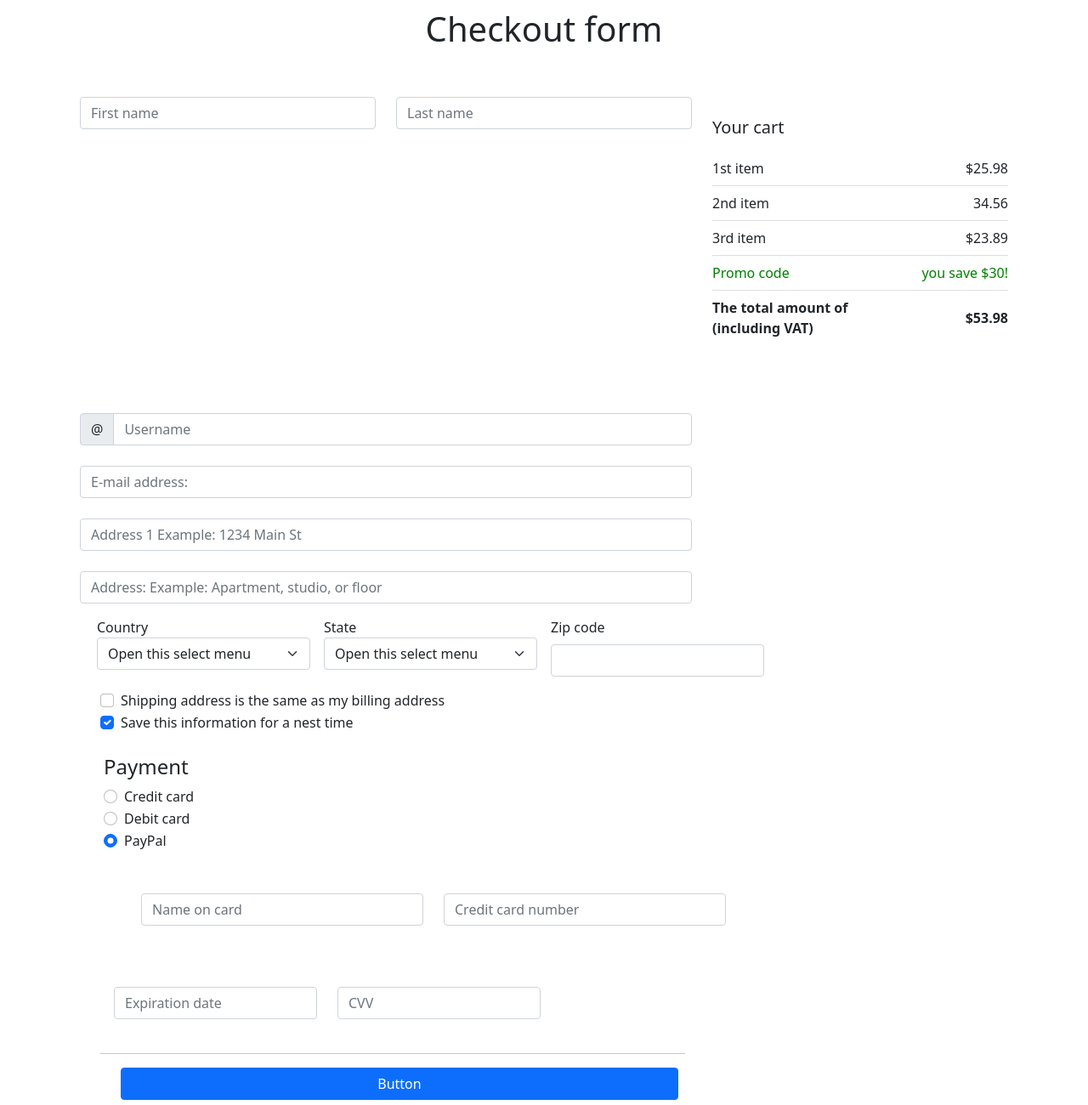
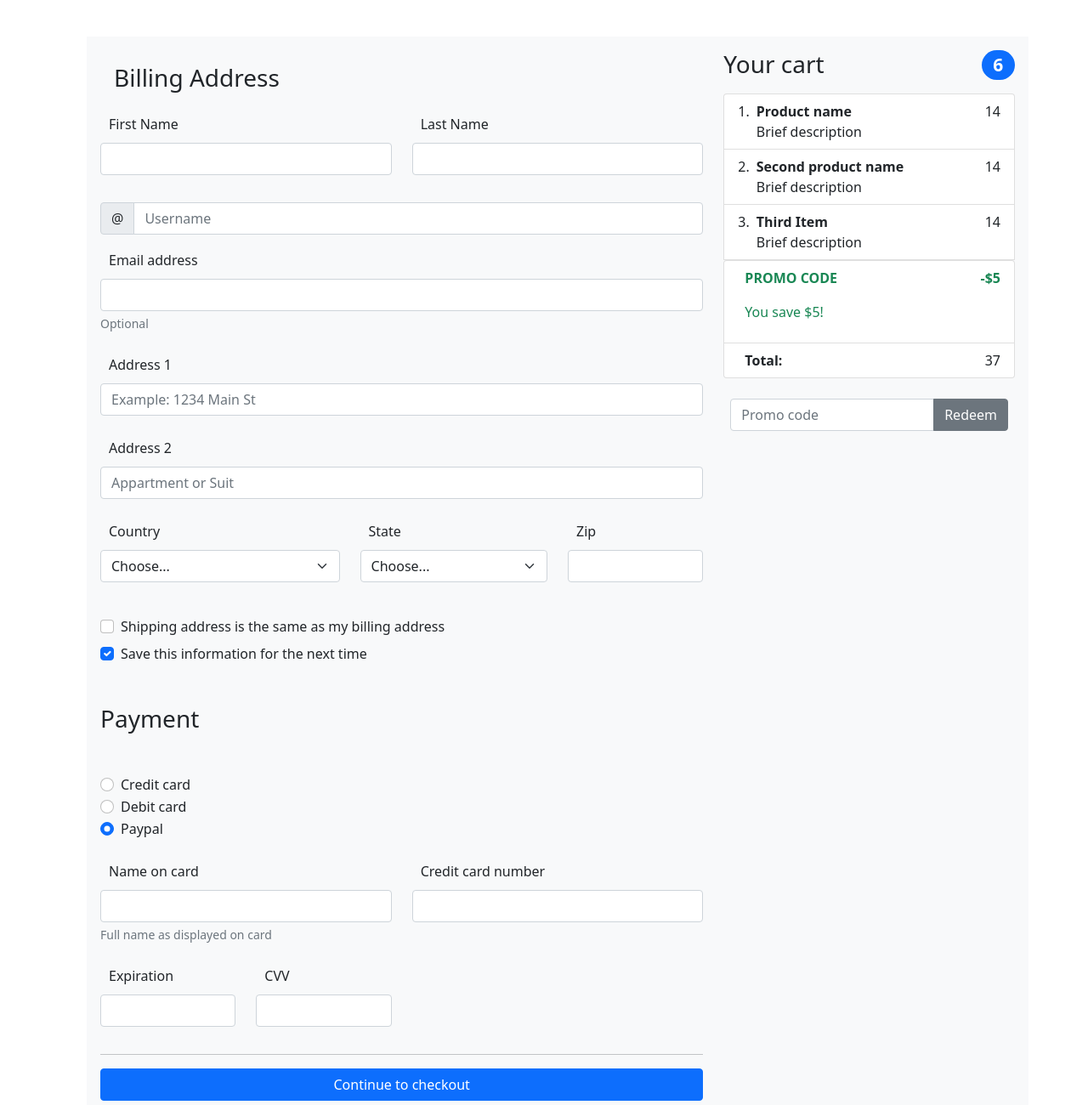
Before and after one commit to Fabio-Cristovao/aulas, a plain HTML site: page layout-exercise/index.html in a window 1280 px wide. Shown: the part 1560-2860 px from the top of the page at 85% size. Drawn offline with nearby package versions, Linux system fonts and the light colour scheme.

Commit message:
layout exercise v2

```diff
--- a/layout-exercise/index.html
+++ b/layout-exercise/index.html
@@ -1,6 +1,5 @@
 <!DOCTYPE html>
 <html lang="en">
-
   <head>
     <meta charset="UTF-8">
     <meta http-equiv="X-UA-Compatible" content="IE=edge">
@@ -58,7 +57,7 @@
         </div>
       </div>
     </nav>
-  <div class="container g-4">
+    <div class="container g-3">
       <div class="container text-center m-3">
         <div class="row">
           <div class="col-3"></div>
@@ -72,10 +71,10 @@
           </div>
         </div>
       </div>
-    <div class="container text-center m-5">
+      <div class="container text-center mb-5">
         <div class="row">
           <div class="col"></div>
-        <div class="col-6">
+          <div class="col-10">
             <button>First call to action </button>
             <button>Second call to action</button>
           </div>
@@ -167,7 +166,6 @@
                 <button type="button" class="btn btn-primary btn-sm">Small button</button>
                 <button type="button" class="btn btn-secondary btn-sm">Small button</button>
               </div>
-
             </div>
           </div>
           <div class="col">
@@ -196,235 +194,201 @@
           </div>
         </div>
       </div>
-    <div class="row p-5 text-center">
+      <div class="row p-5 mb-3 text-center">
         <div class="col">
           <h1>Checkout form</h1>
         </div>
       </div>
-    <form>
+      <div class="container bg-light p-3 m-3">
         <div class="row">
-        <div class="col-4">
-          <input type="text" class="form-control" placeholder="First name" aria-label="First name">
-        </div>
-        <div class="col-4">
-          <input type="text" class="form-control" placeholder="Last name" aria-label="Last name">
-        </div>
-        <div class="col-4">      <!-- Card -->
+          <div class="col-8">
+            <h3 class="m-3">Billing Address</h3>
+            <div class="row mb-3">
+              <div class="col-6">
                 <div class="mb-3">
-            <div class="pt-4">
-
-              <h5 class="mb-3">Your cart</h5>
-
-              <ul class="list-group list-group-flush">
-                <li class="list-group-item d-flex justify-content-between align-items-center px-0">
-                  1st item
-                  <span>$25.98</span>
-                </li>
-
-                <li class="list-group-item d-flex justify-content-between align-items-center px-0">
-                2nd item
-                  <span>34.56</span>
-                </li>
-                <li class="list-group-item d-flex justify-content-between align-items-center px-0">
-                  3rd item
-                  <span>$23.89</span>
-                </li>
-                <li class="list-group-item d-flex justify-content-between align-items-center px-0 promo-code"
-
-                >
-                  Promo code
-                  <span>you save $30!</span>
-                </li>
-
-                <li class="list-group-item d-flex justify-content-between align-items-center border-0 px-0 mb-3">
-                  <div>
-                    <strong>The total amount of</strong>
-                    <strong>
-                      <p class="mb-0">(including VAT)</p>
-                    </strong>
-                  </div>
-                  <span><strong>$53.98</strong></span>
-                </li>
-              </ul>
-
-              <form>
-                <label for="promo-code"></label>
-              </form>
-
+                  <label for="exampleFormControlInput1" class="form-label">First Name</label>
+                  <input type="email" class="form-control" id="exampleFormControlInput1">
                 </div>
               </div>
-          <!-- Card -->
-    </div>
-        <div class="col-8 g-4">
-          <label class="visually-hidden" for="autoSizingInputGroup">Username</label>
-          <div class="input-group">
-            <div class="input-group-text">@</div>
-            <input type="text" class="form-control" id="autoSizingInputGroup" placeholder="Username">
+              <div class="col-6">
+                <div class="mb-3">
+                  <label for="exampleFormControlInput1" class="form-label">Last Name</label>
+                  <input type="email" class="form-control" id="exampleFormControlInput1">
                 </div>
               </div>
-        <div class="col-8 g-4">
-          <div class="col-auto">
-            <input type="email" class="form-control" id="inputEmail3" placeholder="E-mail address:">
             </div>
+            <div class="input-group mb-2">
+              <span class="input-group-text" id="basic-addon1">@</span>
+              <input type="text" class="form-control" placeholder="Username" aria-label="Username"
+                aria-describedby="basic-addon1">
             </div>
-        <div class="col-8 g-4">
-          <input type="text" class="form-control" id="inputAddress" placeholder="Address 1 Example: 1234 Main St">
+            <div class="mb-3">
+              <label for="exampleInputEmail1" class="form-label">Email address</label>
+              <input type="email" class="form-control" id="exampleInputEmail1" aria-describedby="emailHelp">
+              <div id="emailHelp" class="form-text">Optional</div>
             </div>
-        <div class="col-8 g-4">
-          <input type="text" class="form-control" id="inputAddress2"
-            placeholder="Address: Example: Apartment, studio, or floor">
+            <div class="mb-3">
+              <label for="exampleInputEmail1" class="form-label">Address 1</label>
+              <input type="email" class="form-control" id="exampleInputEmail1" aria-describedby="emailHelp"
+                placeholder="Example: 1234 Main St">
             </div>
+            <div class="mb-3">
+              <label for="exampleInputEmail1" class="form-label">Address 2</label>
+              <input type="email" class="form-control" id="exampleInputEmail1" aria-describedby="emailHelp"
+                placeholder="Appartment or Suit">
             </div>
-
-      <div class="container">
-        <div class="row">
-          <div class="col-3 g-3">
-            <label for="Default select example">Country</label>
+            <div class="row mb-4">
+              <div class="col-5">
+                <label for="exampleFormControlInput1" class="form-label">Country</label>
                 <select class="form-select" aria-label="Default select example">
-              <option selected>Open this select menu</option>
+                  <option selected>Choose...</option>
+                  <option value="1">One</option>
+                  <option value="2">Two</option>
+                  <option value="3">Three</option>
+                </select></div>
+              <div class="col-4">
+                <label for="exampleFormControlInput1" class="form-label">State</label>
+                <select class="form-select" aria-label="Default select example">
+                  <option selected>Choose...</option>
                   <option value="1">One</option>
                   <option value="2">Two</option>
                   <option value="3">Three</option>
                 </select>
               </div>
-          <div class="col-3 g-3">
-            <label for="Default select example">State</label>
-            <select class="form-select" aria-label="Default select example">
-              <option selected>Open this select menu</option>
-              <option value="1">One</option>
-              <option value="2">Two</option>
-              <option value="3">Three</option>
-            </select>
-          </div>
-          <div class="col-3 g-3">
+              <div class="col-3">
                 <div class="mb-3">
-              <label for="exampleFormControlInput1" class="form-label">Zip code</label>
+                  <label for="exampleFormControlInput1" class="form-label">Zip</label>
                   <input type="email" class="form-control" id="exampleFormControlInput1">
                 </div>
               </div>
-          <div class="col-3"></div>
             </div>
-        <div class="row g-3">
-          <div class="col-8">
-            <div class="form-check">
+
+            <div class="form-check mb-2">
               <input class="form-check-input" type="checkbox" value="" id="flexCheckDefault">
               <label class="form-check-label" for="flexCheckDefault">
                 Shipping address is the same as my billing address
               </label>
             </div>
-            <div class="form-check">
+            <div class="form-check mb-5">
               <input class="form-check-input" type="checkbox" value="" id="flexCheckChecked" checked>
               <label class="form-check-label" for="flexCheckChecked">
-                Save this information for a nest time
+                Save this information for the next time
               </label>
             </div>
-          </div>
-          <div class="container g-4">
-            <div class="row">
-              <div class="col-8">
-                <h4 class="g-3">Payment</h4>
-                <div class="form-check">
+            <h3>Payment</h3>
+            <div class="form-check mt-5">
               <input class="form-check-input" type="radio" name="flexRadioDefault" id="flexRadioDefault1">
               <label class="form-check-label" for="flexRadioDefault1">
                 Credit card
               </label>
             </div>
             <div class="form-check">
-                  <input class="form-check-input" type="radio" name="flexRadioDefault" id="flexRadioDefault2" checked>
-                  <label class="form-check-label" for="flexRadioDefault2">
+              <input class="form-check-input" type="radio" name="flexRadioDefault" id="flexRadioDefault1">
+              <label class="form-check-label" for="flexRadioDefault1">
                 Debit card
               </label>
             </div>
-                <div class="form-check">
+            <div class="form-check mb-3">
               <input class="form-check-input" type="radio" name="flexRadioDefault" id="flexRadioDefault2" checked>
               <label class="form-check-label" for="flexRadioDefault2">
-                    PayPal
+                Paypal
               </label>
             </div>
-              </div>
-              <div class="col-4"></div>
+            <div class="row">
+              <div class="col-6">
+                <div class="mb-3">
+                  <label for="exampleFormControlInput1" class="form-label">Name on card</label>
+                  <input type="email" class="form-control" id="exampleFormControlInput1">
+                  <div id="emailHelp" class="form-text">Full name as displayed on card</div>
                 </div>
               </div>
-          <div class="container m-5">
-            <div class="row">
-              <div class="col-4"><input type="text" class="form-control" placeholder="Name on card"
-                  aria-label="First name"></div>
-              <div class="col-4"><input type="text" class="form-control" placeholder="Credit card number"
-                  aria-label="Credit card number"></div>
-              <div class="col-4"></div>
+              <div class="col-6">
+                <div class="mb-3">
+                  <label for="exampleFormControlInput1" class="form-label">Credit card number</label>
+                  <input type="email" class="form-control" id="exampleFormControlInput1">
                 </div>
               </div>
-          <div class="container m-2 p-3">
+            </div>
             <div class="row">
-              <div class="col-3">
-                <input type="text" class="form-control" aria-label="First name" placeholder="Expiration date">
+              <div class="col-6">
+                <div class="row">
+                  <div class="col-6">
+                    <div class="mb-3">
+                      <label for="exampleFormControlInput1" class="form-label">Expiration</label>
+                      <input type="email" class="form-control" id="exampleFormControlInput1">
                     </div>
-
-              <div class="col-3">
-                <input type="text" class="form-control" aria-label="First name" placeholder="CVV">
+                  </div>
+                  <div class="col-6">
+                    <div class="mb-3">
+                      <label for="exampleFormControlInput1" class="form-label">CVV</label>
+                      <input type="email" class="form-control" id="exampleFormControlInput1">
                     </div>
                   </div>
                 </div>
               </div>
-        <div class="row">
-          <di class="col-8"><hr></di>
-          <div class="col-4"></div>
+              <div class="col-6"></div>
+            </div>
+            <hr>
+            <div class="d-grid gap-2">
+              <button class="btn btn-primary" type="button">Continue to checkout</button>
+            </div>
           </div>
 
-        <div class="container">
-          <div class="row">
-            <div class="col-8">
-              <div class="d-grid gap-2">
-                <button class="btn btn-primary" type="button">Button</button>
+          <div class="col-4">
+            <h3 class="d-flex justify-content-between  mb-3">
+              <span>Your cart</span>
+              <span class="badge bg-primary rounded-pill">6</span>
+            </h3>
+            <ul class="list-group list-group-numbered">
+              <li class="list-group-item d-flex justify-content-between align-items-start">
+                <div class="ms-2 me-auto">
+                  <div class="fw-bold">Product name</div>
+                  Brief description
+                </div>
+                <span>14</span>
+              </li>
+              <li class="list-group-item d-flex justify-content-between align-items-start">
+                <div class="ms-2 me-auto">
+                  <div class="fw-bold">Second product name</div>
+                  Brief description
+                </div>
+                <span>14</span>
+              </li>
+              <li class="list-group-item d-flex justify-content-between align-items-start">
+                <div class="ms-2 me-auto">
+                  <div class="fw-bold">Third Item</div>
+                  Brief description
+                </div>
+                <span>14</span>
+              </li>
+              <ul class="list-group">
+                <li class="list-group-item d-flex justify-content-between align-items-start">
+                  <div class="ms-2 me-auto">
+                    <p class="text-success fw-bold">PROMO CODE</p>
+                    <p class="text-success">You save $5!</p>
+                  </div>
+                  <span class="text-success fw-bold">-$5</span>
+                </li>
+                <li class="list-group-item d-flex justify-content-between align-items-start">
+                  <div class="ms-2 me-auto">
+                    <div class="fw-bold">Total:</div>
+                  </div>
+                  <span>37</span>
+                </li>
+              </ul>
+              <form>
+                <div class="input-group p-2 mt-3">
+                  <input type="text" class="form-control" placeholder="Promo code">
+                  <button type="submit" class="btn btn-secondary">Redeem</button>
+                </div>
+              </form>
+          </div>
         </div>
       </div>
     </div>
 
-
-
-
-
-
-
-
-
-    </form>
-  </div>
-  </form>
-
-
-
-
-
-
-
-
-
-
-
-
-
-
-
-
-
-
-
-
-
-
-
-
-
-
-
-
-
-
     <script src="https://cdn.jsdelivr.net/npm/bootstrap@5.1.3/dist/js/bootstrap.bundle.min.js"
      integrity="sha384-ka7Sk0Gln4gmtz2MlQnikT1wXgYsOg+OMhuP+IlRH9sENBO0LRn5q+8nbTov4+1p" crossorigin="anonymous">
     </script>
-
   </body>
-
 </html>
--- a/layout-exercise/style.css
+++ b/layout-exercise/style.css
@@ -1,3 +1,4 @@
-.promo-code{
-    color: green !important;
+.form-label{
+    display: inline-block;
+    margin: 10px;
 }
```
Lines whose indentation alone changed are shown as unchanged.
